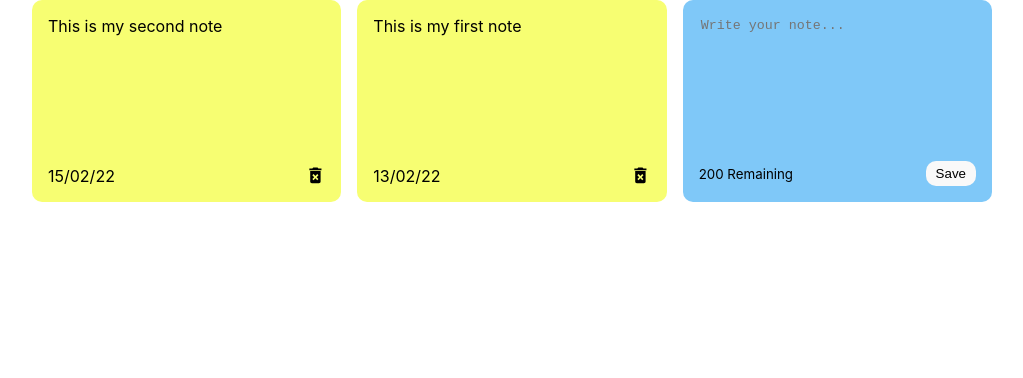
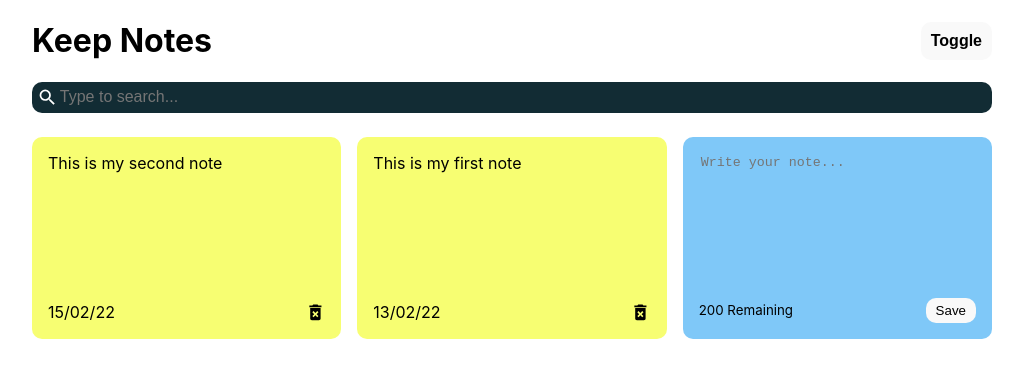
Before and after one commit to sahiba0915/keep-notes, a React (Create React App) app: page / in a window 1280 px wide. Shown: the top 378 px of the page, without its empty margins (128-1151 px from the left). Built offline with nearby package versions, Linux system fonts and the light colour scheme.

Commit message:
feat: added search note functionality

```diff
--- a/src/App.css
+++ b/src/App.css
@@ -1,3 +1,14 @@
+.header {
+    display: flex;
+    align-items: center;
+    justify-content: space-between;
+}
+
+.header .save{
+    font-size: 1rem;
+    padding: 10px;
+    font-weight: bold;
+}
 .container {
     max-width: 960px;
     margin-left: auto;
@@ -55,9 +66,38 @@
     cursor: pointer;
 }
 
+.search {
+    display: flex;
+    align-items: center;
+    border-radius: 10px;
+    padding: 5px;
+    margin-bottom: 1.5em;
+    background-color: #122C34;
+    color: #fff;
+}
+
+.search input {
+    background-color: #122C34;
+    border: none;
+    color: #fff;
+    font-size: 1rem;
+}
+
+.search input:focus{
+    outline: none;
+}
+
 .note-footer {
     display: flex;
     align-items: center;
     justify-content: space-between;
     margin-top: 20px;
 }
+
+.dark-mode {
+    background-color: #000000;
+}
+
+.dark-mode h1 {
+    color: #fff;
+}
--- a/src/App.js
+++ b/src/App.js
@@ -1,9 +1,9 @@
-import './App.css';
-
 import React, { useState } from 'react';
 import NotesList from './Components/NotesList';
 import {nanoid} from 'nanoid';
 import './App.css';
+import SearchNote from './Components/SearchNote';
+import Header from './Components/Header';
 
 
 const App = () => {
@@ -21,6 +21,8 @@
       date: '13/02/22'
     },
 ]);
+
+const [searchNote, setSearchNote] = useState('');
 
 const addNote = (text) => {
   const date = new Date();
@@ -42,7 +44,9 @@
 }
   return (
     <div className='container'>
-      <NotesList notes={notes}  handleAddNote={addNote} handleDeleteNote={deleteNote}/>
+      <Header />
+      <SearchNote handleSearchNote = {setSearchNote} />
+      <NotesList notes={notes.filter((note) => note.text.toLowerCase().includes(searchNote))}  handleAddNote={addNote} handleDeleteNote={deleteNote}/>
     </div>
     )
 }
--- /dev/null
+++ b/src/Components/Header.js
@@ -0,0 +1,12 @@
+import React from 'react'
+
+const Header = () => {
+  return (
+    <div className='header'>
+        <h1>Keep Notes</h1>
+    <button className='save'>Toggle</button>
+    </div>
+  )
+}
+
+export default Header
--- a/src/Components/NotesList.js
+++ b/src/Components/NotesList.js
@@ -9,7 +9,7 @@
       <Note id={note.id} text={note.text} date={note.date} handleDeleteNote={handleDeleteNote}/>
       ))}
 
-<AddNote handleAddNote={handleAddNote}/>
+    <AddNote handleAddNote={handleAddNote}/>
     </div>
   )
 
--- /dev/null
+++ b/src/Components/SearchNote.js
@@ -0,0 +1,13 @@
+import React from 'react'
+import { MdSearch } from 'react-icons/md'
+
+const SearchNote = ({handleSearchNote}) => {
+  return (
+    <div className='search'>
+        <MdSearch className='search-icons' size='1.3em'/>
+        <input onChange={(event) => handleSearchNote(event.target.value)} type='text' placeholder='Type to search...'/>
+    </div>
+  )
+}
+
+export default SearchNote
```
